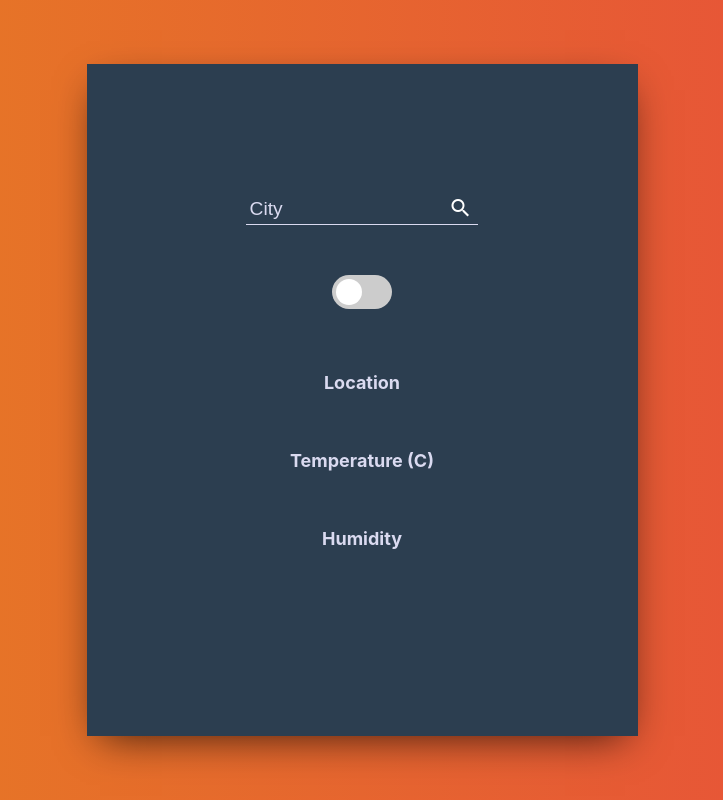
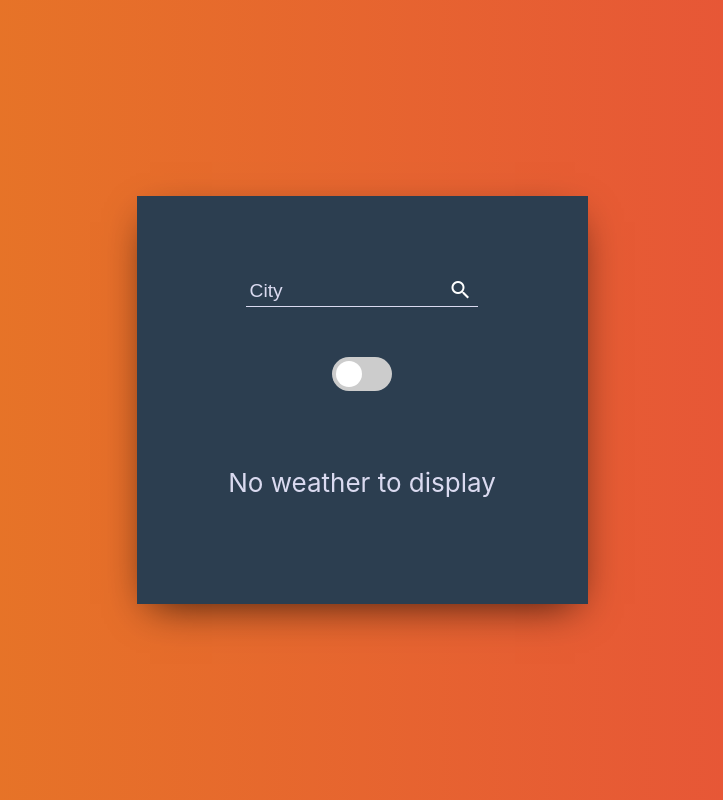
Before and after one commit to Eilima/weather-app, a React (Create React App) app: page / in a window 1280 px wide. Shown: the whole page, without its empty margins (278-1001 px from the left). Built offline with nearby package versions, Linux system fonts and the light colour scheme.

Commit message:
Add conditional rendering on weather info i.e. No title info if api not called

```diff
--- a/src/App.css
+++ b/src/App.css
@@ -11,6 +11,12 @@
   align-items: center;
   justify-content: center;
   font-size: calc(10px + 2vmin);
+}
+
+.weather-info-title {
+  text-transform: capitalize;
+  color: rgb(218, 218, 240)
+
 }
 
 .weather-header {
@@ -47,11 +53,13 @@
 
 .infoBox {
   box-shadow: 0px 13px 40px -13px rgba(0,0,0,0.75);
-  padding: 130px;
+  padding: 80px;
   background-color: #2c3e50;
 }
 
-
+.no-call {
+  color: rgb(218, 218, 240)
+}
 
 ::placeholder {
   color: rgb(218, 218, 240);
@@ -59,7 +67,7 @@
 
 
  /* The switch - the box around the slider */
- .switch {
+  .switch {
   position: relative;
   display: inline-block;
   width: 60px;
--- a/src/Components/Display.js
+++ b/src/Components/Display.js
@@ -19,6 +19,7 @@ export class Display extends React.Component {
                     location: data.name,
                     temperature: data.main.temp,
                     humidity: data.main.humidity,
+                    description: data.weather[0].description
                 })
     }
 
@@ -59,8 +60,23 @@ export class Display extends React.Component {
             return 'F'
     }
 
-    // (0°C × 9/5) + 32 = 32°F
-
+    apiCalled = () => {
+        if (this.state.humidity !== null) {
+            return (
+                <div>
+                    <h4 className='weather-info-title'>{this.state.description}</h4>
+                    <h4 className='weather-info-title'>Location</h4>
+                    <p className='weather-info'>{this.state.location}</p>
+                    <h4 className='weather-info-title'>Temperature ({this.metricOrFaren()}) </h4>
+                    <p className='weather-info'>{this.state.temperature === null ? '' : `${this.state.temperature}°${this.metricOrFaren()}`} </p>
+                    <h4 className='weather-info-title'>Humidity</h4>
+                    <p className='weather-info'>{this.state.humidity === null ? '' : `${this.state.humidity}%`}</p>
+                </div>
+            )
+        }
+        else
+            return <p className='no-call' >No weather to display</p>
+    }
 
     render() {
         return (
@@ -76,12 +92,7 @@ export class Display extends React.Component {
                             <span className='slider round'></span>
                         </label>
                     </form>
-                    <h1 className='weather-info'>Location</h1>
-                    <p className='weather-info'>{this.state.location}</p>
-                    <h1 className='weather-info'>Temperature ({this.metricOrFaren()}) </h1>
-                    <p className='weather-info'>{this.state.temperature === null ? '' : `${this.state.temperature}°${this.metricOrFaren()}`} </p>
-                    <h1 className='weather-info'>Humidity</h1>
-                    <p className='weather-info'>{this.state.humidity === null ? '' : `${this.state.humidity}%`}</p>
+                        {this.apiCalled()}
                 </div>
             </div>
         )
```
